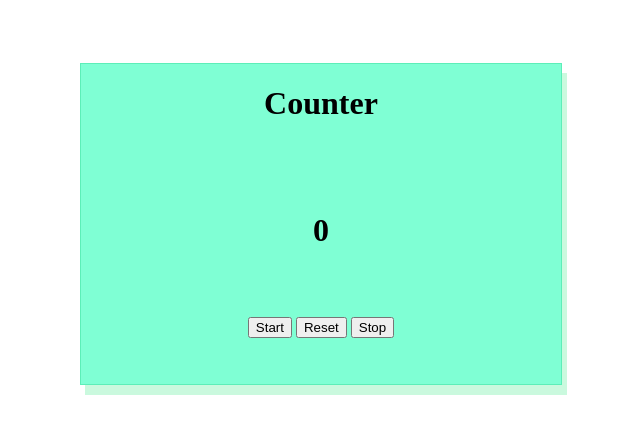
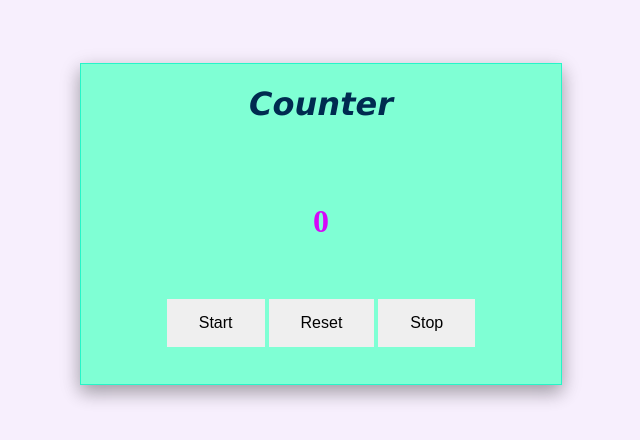
Before and after one commit to DomingosManuelFranco/Time-Counter, a plain HTML site: page index.html in a window 1280 px wide. Shown: the part 176-616 px from the top of the page, without its empty margins (319-959 px from the left). Drawn offline with Linux system fonts and the light colour scheme.

Commit message:
all css style is done

```diff
--- a/style.css
+++ b/style.css
@@ -7,6 +7,7 @@ body{
     margin: 0;
     display: grid;
     place-items: center;
+    background: rgba(246, 237, 253, 0.89);
     min-height: 100vh;
 }
 
@@ -15,11 +16,39 @@ body{
     width: 30rem;
     height: 20rem;
     text-align: center;
-    background: aquamarine;
-    border: 1px solid #5deeb8;
-    box-shadow: 5px 10px #caf9de;
+    background: rgb(127, 255, 212);
+    border: 1px solid #26f5c8;
+    box-shadow: 0 8px 16px 0 rgba(0,0,0,0.2), 0 6px 20px 0 rgba(0,0,0,0.19);
 }
 
 #counter {
+    font-weight: 700;
+    font-style: italic;
+    font-family: Verdana, Geneva, Tahoma, sans-serif;
+    color: #002b50;
+}
+
+.contador h1 {
+    color: rgb(212, 9, 248);
+}
+
+.btn button {
+  border: none;
+  padding: 15px 32px;
+  text-align: center;
+  text-decoration: none;
+  display: inline-block;
+  font-size: 16px;
+}
+
+#startBtn {
 
 }
+
+#resetBtn {
+
+}
+
+#stopBtn {
+
+}
```
